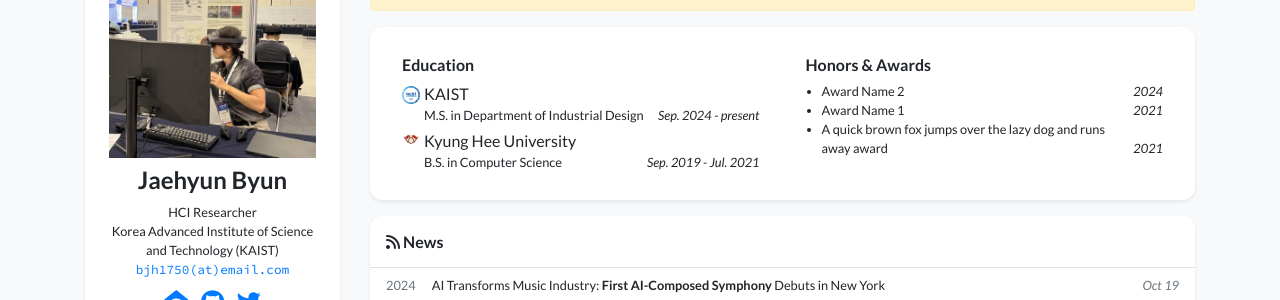
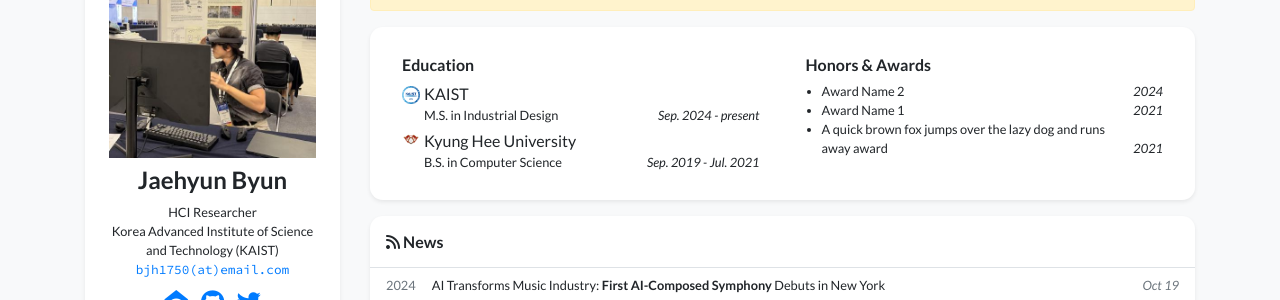
Before and after one commit to Jaehyun-Byun/Jaehyun-Byun.github.io, a Jekyll site: the page built from index.html, in a window 1280 px wide and 900 px high, scrolled down 352 px. Shown: the part 153-453 px from the top of the window. Built offline with Jekyll 4.4.1, drawn with Linux system fonts in a browser that asks for light colours; nearby versions of some CDN libraries; a style sheet for code colours, icons or effects is not loaded.

Commit message:
Update profile.yml

```diff
--- a/_data/profile.yml
+++ b/_data/profile.yml
@@ -38,7 +38,7 @@ education:
 - name: KAIST
   logo: /assets/images/badges/kaist_logo.png
   position: >-
-    M.S. in Department of Industrial Design
+    M.S. in Industrial Design
   date: Sep. 2024 - present
 - name: Kyung Hee University
   logo: /assets/images/badges/kyunghee_logo.jpg
```
